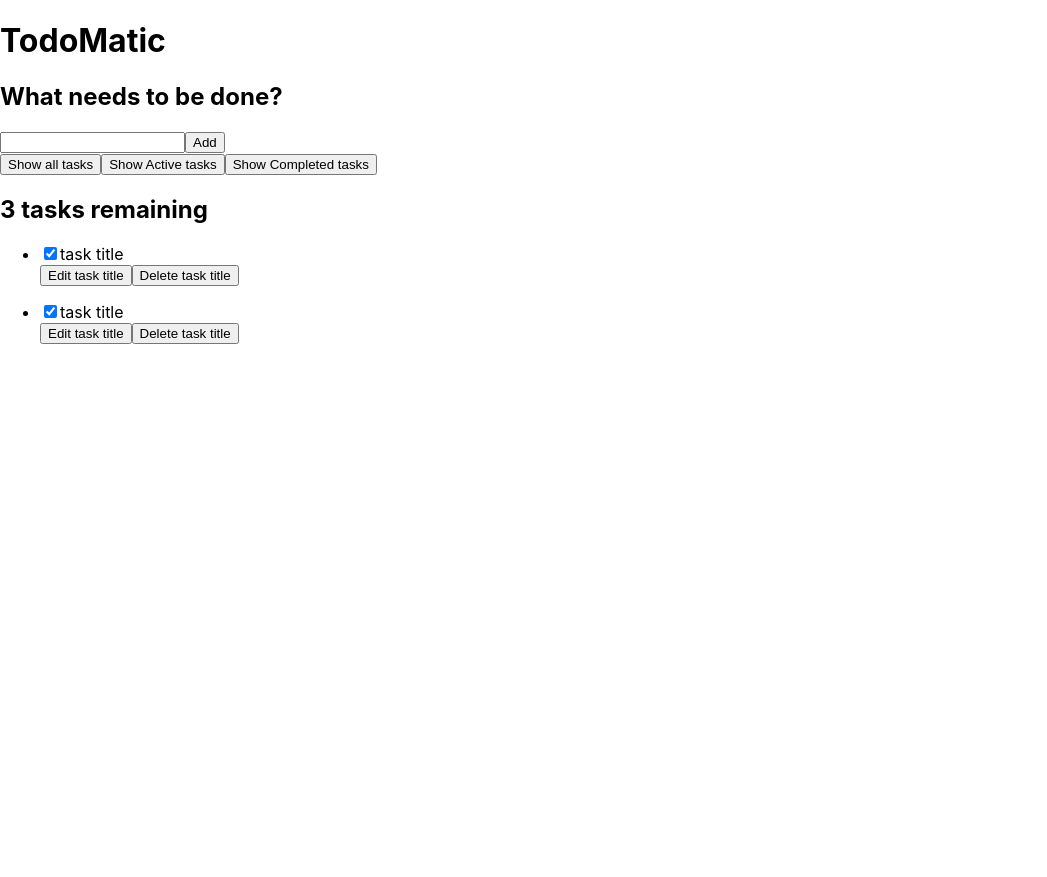
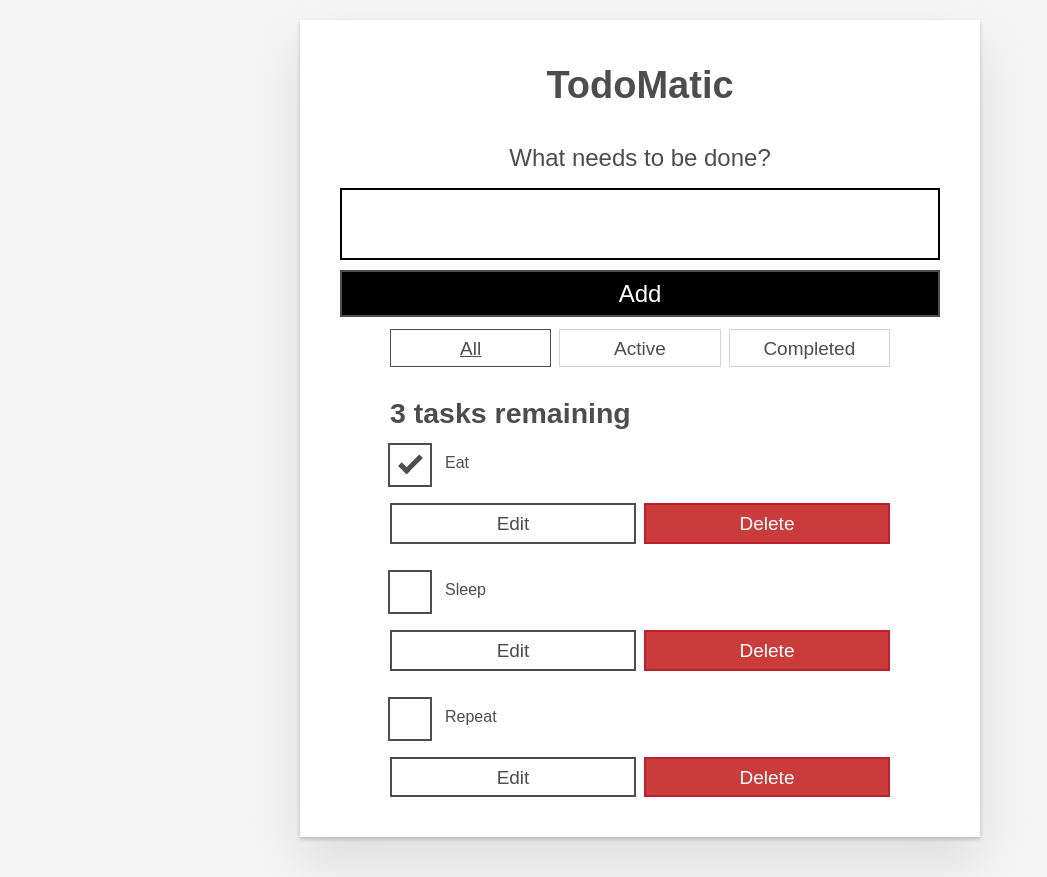
Before and after one commit to Mnabawy/todos, a React (Create React App) app: page / in a window 1280 px wide. Shown: the whole page, without its empty margins (0-1047 px from the left). Before the commit the page ends 800 px from the top, so only its background shows below. Built offline with nearby package versions, Linux system fonts and the light colour scheme.

Commit message:
style added

```diff
--- a/src/App.js
+++ b/src/App.js
@@ -5,15 +5,105 @@
 
 
 function App() {
+
   return (
     <div className="todoapp stack-large">
       <h1>TodoMatic</h1>
-      <AddTask />
-      <FilterBtns />
-      <RemainingTasks />
-      <Tasks />
+      <form>
+        <h2 className="label-wrapper">
+          <label htmlFor="new-todo-input" className="label__lg">
+            What needs to be done?
+          </label>
+        </h2>
+        <input
+          type="text"
+          id="new-todo-input"
+          className="input input__lg"
+          name="text"
+          autoComplete="off"
+        />
+        <button type="submit" className="btn btn__primary btn__lg">
+          Add
+        </button>
+      </form>
+      <div className="filters btn-group stack-exception">
+        <button type="button" className="btn toggle-btn" aria-pressed="true">
+          <span className="visually-hidden">Show </span>
+          <span>all</span>
+          <span className="visually-hidden"> tasks</span>
+        </button>
+        <button type="button" className="btn toggle-btn" aria-pressed="false">
+          <span className="visually-hidden">Show </span>
+          <span>Active</span>
+          <span className="visually-hidden"> tasks</span>
+        </button>
+        <button type="button" className="btn toggle-btn" aria-pressed="false">
+          <span className="visually-hidden">Show </span>
+          <span>Completed</span>
+          <span className="visually-hidden"> tasks</span>
+        </button>
+      </div>
+      <h2 id="list-heading">
+        3 tasks remaining
+      </h2>
+      <ul
+        role="list"
+        className="todo-list stack-large stack-exception"
+        aria-labelledby="list-heading"
+      >
+        <li className="todo stack-small">
+          <div className="c-cb">
+            <input id="todo-0" type="checkbox" defaultChecked={true} />
+            <label className="todo-label" htmlFor="todo-0">
+              Eat
+            </label>
+          </div>
+          <div className="btn-group">
+            <button type="button" className="btn">
+              Edit <span className="visually-hidden">Eat</span>
+            </button>
+            <button type="button" className="btn btn__danger">
+              Delete <span className="visually-hidden">Eat</span>
+            </button>
+          </div>
+        </li>
+        <li className="todo stack-small">
+          <div className="c-cb">
+            <input id="todo-1" type="checkbox" />
+            <label className="todo-label" htmlFor="todo-1">
+              Sleep
+            </label>
+          </div>
+          <div className="btn-group">
+            <button type="button" className="btn">
+              Edit <span className="visually-hidden">Sleep</span>
+            </button>
+            <button type="button" className="btn btn__danger">
+              Delete <span className="visually-hidden">Sleep</span>
+            </button>
+          </div>
+        </li>
+        <li className="todo stack-small">
+          <div className="c-cb">
+            <input id="todo-2" type="checkbox" />
+            <label className="todo-label" htmlFor="todo-2">
+              Repeat
+            </label>
+          </div>
+          <div className="btn-group">
+            <button type="button" className="btn">
+              Edit <span className="visually-hidden">Repeat</span>
+            </button>
+            <button type="button" className="btn btn__danger">
+              Delete <span className="visually-hidden">Repeat</span>
+            </button>
+          </div>
+        </li>
+      </ul>
     </div>
   );
+
+
 }
 
 export default App;
--- a/src/index.css
+++ b/src/index.css
@@ -1,13 +1,292 @@
+/* RESETS */
+*,
+*::before,
+*::after {
+  box-sizing: border-box;
+}
+*:focus {
+  outline: 3px dashed #228bec;
+  outline-offset: 0;
+}
+html {
+  font: 62.5% / 1.15 sans-serif;
+}
+h1,
+h2 {
+  margin-bottom: 0;
+}
+ul {
+  list-style: none;
+  padding: 0;
+}
+button {
+  border: none;
+  margin: 0;
+  padding: 0;
+  width: auto;
+  overflow: visible;
+  background: transparent;
+  color: inherit;
+  font: inherit;
+  line-height: normal;
+  -webkit-font-smoothing: inherit;
+  -moz-osx-font-smoothing: inherit;
+  -webkit-appearance: none;
+}
+button::-moz-focus-inner {
+  border: 0;
+}
+button,
+input,
+optgroup,
+select,
+textarea {
+  font-family: inherit;
+  font-size: 100%;
+  line-height: 1.15;
+  margin: 0;
+}
+button,
+input {
+  overflow: visible;
+}
+input[type="text"] {
+  border-radius: 0;
+}
 body {
+  width: 100%;
+  max-width: 68rem;
+  margin: 0 auto;
+  font: 1.6rem/1.25 Arial, sans-serif;
+  background-color: #f5f5f5;
+  color: #4d4d4d;
+}
+@media screen and (min-width: 620px) {
+  body {
+    font-size: 1.9rem;
+    line-height: 1.31579;
+  }
+}
+/*END RESETS*/
+/* GLOBAL STYLES */
+.form-group > input[type="text"] {
+  display: inline-block;
+  margin-top: 0.4rem;
+}
+.btn {
+  padding: 0.8rem 1rem 0.7rem;
+  border: 0.2rem solid #4d4d4d;
+  cursor: pointer;
+  text-transform: capitalize;
+}
+.btn.toggle-btn {
+  border-width: 1px;
+  border-color: #d3d3d3;
+}
+.btn.toggle-btn[aria-pressed="true"] {
+  text-decoration: underline;
+  border-color: #4d4d4d;
+}
+.btn__danger {
+  color: #fff;
+  background-color: #ca3c3c;
+  border-color: #bd2130;
+}
+.btn__filter {
+  border-color: lightgrey;
+}
+.btn__primary {
+  color: #fff;
+  background-color: #000;
+}
+.btn-group {
+  display: flex;
+  justify-content: space-between;
+}
+.btn-group > * {
+  flex: 1 1 49%;
+}
+.btn-group > * + * {
+  margin-left: 0.8rem;
+}
+.label-wrapper {
   margin: 0;
-  font-family: -apple-system, BlinkMacSystemFont, 'Segoe UI', 'Roboto', 'Oxygen',
-    'Ubuntu', 'Cantarell', 'Fira Sans', 'Droid Sans', 'Helvetica Neue',
-    sans-serif;
+  flex: 0 0 100%;
+  text-align: center;
+}
+.visually-hidden {
+  position: absolute !important;
+  height: 1px;
+  width: 1px;
+  overflow: hidden;
+  clip: rect(1px 1px 1px 1px);
+  clip: rect(1px, 1px, 1px, 1px);
+  white-space: nowrap;
+}
+[class*="stack"] > * {
+  margin-top: 0;
+  margin-bottom: 0;
+}
+.stack-small > * + * {
+  margin-top: 1.25rem;
+}
+.stack-large > * + * {
+  margin-top: 2.5rem;
+}
+@media screen and (min-width: 550px) {
+  .stack-small > * + * {
+    margin-top: 1.4rem;
+  }
+  .stack-large > * + * {
+    margin-top: 2.8rem;
+  }
+}
+.stack-exception {
+  margin-top: 1.2rem;
+}
+/* END GLOBAL STYLES */
+.todoapp {
+  background: #fff;
+  margin: 2rem 0 4rem 0;
+  padding: 1rem;
+  position: relative;
+  box-shadow: 0 2px 4px 0 rgba(0, 0, 0, 0.2), 0 2.5rem 5rem 0 rgba(0, 0, 0, 0.1);
+}
+@media screen and (min-width: 550px) {
+  .todoapp {
+    padding: 4rem;
+  }
+}
+.todoapp > * {
+  max-width: 50rem;
+  margin-left: auto;
+  margin-right: auto;
+}
+.todoapp > form {
+  max-width: 100%;
+}
+.todoapp > h1 {
+  display: block;
+  max-width: 100%;
+  text-align: center;
+  margin: 0;
+  margin-bottom: 1rem;
+}
+.label__lg {
+  line-height: 1.01567;
+  font-weight: 300;
+  padding: 0.8rem;
+  margin-bottom: 1rem;
+  text-align: center;
+}
+.input__lg {
+  padding: 2rem;
+  border: 2px solid #000;
+}
+.input__lg:focus {
+  border-color: #4d4d4d;
+  box-shadow: inset 0 0 0 2px;
+}
+[class*="__lg"] {
+  display: inline-block;
+  width: 100%;
+  font-size: 1.9rem;
+}
+[class*="__lg"]:not(:last-child) {
+  margin-bottom: 1rem;
+}
+@media screen and (min-width: 620px) {
+  [class*="__lg"] {
+    font-size: 2.4rem;
+  }
+}
+.filters {
+  width: 100%;
+  margin: unset auto;
+}
+/* Todo item styles */
+.todo {
+  display: flex;
+  flex-direction: row;
+  flex-wrap: wrap;
+}
+.todo > * {
+  flex: 0 0 100%;
+}
+.todo-text {
+  width: 100%;
+  min-height: 4.4rem;
+  padding: 0.4rem 0.8rem;
+  border: 2px solid #565656;
+}
+.todo-text:focus {
+  box-shadow: inset 0 0 0 2px;
+}
+/* CHECKBOX STYLES */
+.c-cb {
+  box-sizing: border-box;
+  font-family: Arial, sans-serif;
   -webkit-font-smoothing: antialiased;
-  -moz-osx-font-smoothing: grayscale;
+  font-weight: 400;
+  font-size: 1.6rem;
+  line-height: 1.25;
+  display: block;
+  position: relative;
+  min-height: 44px;
+  padding-left: 40px;
+  clear: left;
 }
-
-code {
-  font-family: source-code-pro, Menlo, Monaco, Consolas, 'Courier New',
-    monospace;
+.c-cb > label::before,
+.c-cb > input[type="checkbox"] {
+  box-sizing: border-box;
+  top: -2px;
+  left: -2px;
+  width: 44px;
+  height: 44px;
 }
+.c-cb > input[type="checkbox"] {
+  -webkit-font-smoothing: antialiased;
+  cursor: pointer;
+  position: absolute;
+  z-index: 1;
+  margin: 0;
+  opacity: 0;
+}
+.c-cb > label {
+  font-size: inherit;
+  font-family: inherit;
+  line-height: inherit;
+  display: inline-block;
+  margin-bottom: 0;
+  padding: 8px 15px 5px;
+  cursor: pointer;
+  touch-action: manipulation;
+}
+.c-cb > label::before {
+  content: "";
+  position: absolute;
+  border: 2px solid currentColor;
+  background: transparent;
+}
+.c-cb > input[type="checkbox"]:focus + label::before {
+  border-width: 4px;
+  outline: 3px dashed #228bec;
+}
+.c-cb > label::after {
+  box-sizing: content-box;
+  content: "";
+  position: absolute;
+  top: 11px;
+  left: 9px;
+  width: 18px;
+  height: 7px;
+  transform: rotate(-45deg);
+  border: solid;
+  border-width: 0 0 5px 5px;
+  border-top-color: transparent;
+  opacity: 0;
+  background: transparent;
+}
+.c-cb > input[type="checkbox"]:checked + label::after {
+  opacity: 1;
+}
```
